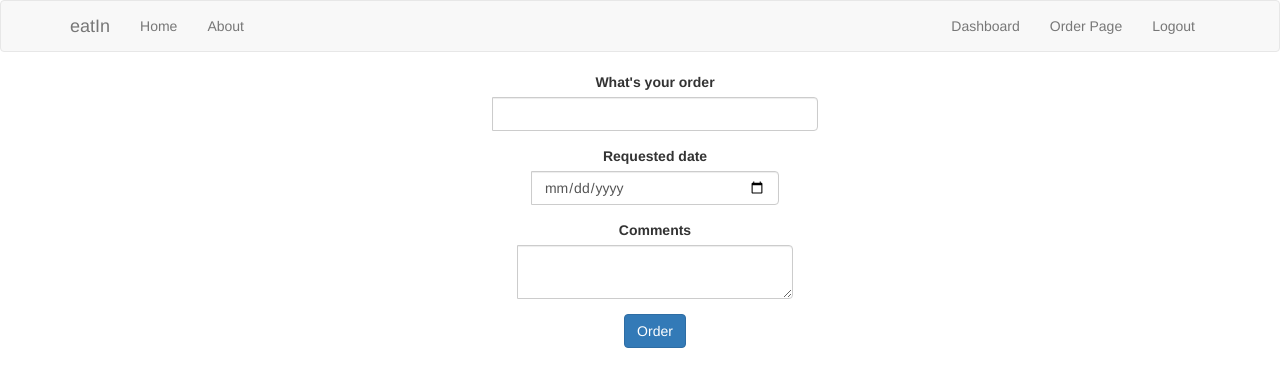
After one commit to oya163/eatIn, a Flask app: page /dashboard_order in a window 1280 px wide. The commit adds this page. Shown: the top 387 px of the page. Run offline with Flask 2, Linux system fonts and the light colour scheme; the visitor is signed in with stand-in values (Sample User, id 1); some libraries are stand-ins or nearby versions.

Commit message:
Changes made for dashboard after login

```diff
--- a/main.py
+++ b/main.py
@@ -4,6 +4,7 @@ from passlib.hash import sha256_crypt
 from flaskext.mysql import MySQL
 from pymysql.cursors import DictCursor
 from wtforms import Form, StringField, TextAreaField, PasswordField, validators
+from wtforms.fields.html5 import DateField
 
 app = Flask(__name__)
 mysql = MySQL(cursorclass=DictCursor)
@@ -188,6 +189,24 @@ def orderpage():
     return render_template('orderpage.html', form=form)
 
 
+# Sign Up Form Class
+class DashboardOrderForm(Form):
+    order_name = StringField('What\'s your order', [validators.Length(min=1, max=50)])
+    requested_date = DateField('Requested date', format='%m/%d/%Y')
+    comments = TextAreaField('Comments', [validators.Length(min=0)])
+
+
+@app.route('/dashboard_order', methods=['GET', 'POST'])
+@is_logged_in
+def dashboard_order():
+    form = DashboardOrderForm(request.form)
+    if request.method == 'POST' and form.validate():
+        order_name = form.order_name.data
+        requested_date = form.requested_date.data
+        comments = form.comments.data
+        return render_template('dashboard_order.html')
+    return render_template('dashboard_order.html', form=form)
+
 @app.route('/cheflist', methods=['GET', 'POST'])
 def cheflist():
     return render_template('cheflist.html')
--- a/static/style.css
+++ b/static/style.css
@@ -21,6 +21,13 @@ html, body {
     height: 100%;
 }
 
+.orderpage-bg {
+    background-image: url('/static/img/orderbackground.jpg');
+    background-repeat: no-repeat;
+    background-position: center;
+    background-size:100%;
+}
+
 .vcenter {
     display: inline-block;
     vertical-align: middle;
--- a/templates/dashboard.html
+++ b/templates/dashboard.html
@@ -1,5 +1,7 @@
 {% extends 'layout.html' %}
 
 {% block body %}
-<h1>Dashboard <small>Welcome {{ session.username }}</small></h1>
+    <h1>Dashboard <small>Welcome {{ session.username }}</small></h1>
+    <a class="btn btn-success" href="/add_article">Order Food</a>
+    <hr>
 {% endblock %}
--- /dev/null
+++ b/templates/dashboard_order.html
@@ -0,0 +1,26 @@
+{% extends 'layout.html' %}
+
+{% block body %}
+    {% from "includes/_formhelpers.html" import render_field %}
+
+    <div class = "container" align="center">
+        <form method="post" action="">
+            <div class="form-group">
+                <div class="input-group" aria-describedby="basic-addon3">
+                    {{ render_field(form.order_name, class_="form-control") }}
+                </div>
+            </div>
+            <div class="form-group">
+                <div class="input-group" aria-describedby="basic-addon3">
+                    {{ render_field(form.requested_date, class_="form-control datepicker") }}
+                </div>
+            </div>
+            <div class="form-group">
+                <div class="input-group" aria-describedby="basic-addon3">
+                    {{ render_field(form.comments, class_="form-control") }}
+                </div>
+            </div>
+            <p><input type="submit" class="btn btn-primary" value="Order"> </p>
+        </form>
+    </div>
+{% endblock %}
--- a/templates/includes/_formhelpers.html
+++ b/templates/includes/_formhelpers.html
@@ -1,6 +1,7 @@
 {% macro render_field(field) %}
     {{ field.label }}
     {{ field(**kwargs)|safe }}
+{#    <link href="{{ admin_static.url(filename='vendor/bootstrap-daterangepicker/daterangepicker-bs3.css', v='1.3.22') }}" rel="stylesheet">#}
     {% if field.errors %}
         {% for error in field.errors %}
             <span class="help-inline">{{ error }}</span>
--- a/templates/includes/_navbar.html
+++ b/templates/includes/_navbar.html
@@ -18,6 +18,7 @@
           <ul class="nav navbar-nav navbar-right">
             {% if session.logged_in %}
               <li><a href="/dashboard">Dashboard</a></li>
+              <li><a href="/dashboard_order">Order Page</a></li>
               <li><a href="/logout">Logout</a></li>
             {% else %}
               <li><a href="/signup">Signup</a></li>
--- a/templates/layout.html
+++ b/templates/layout.html
@@ -21,5 +21,13 @@
 <script type="text/javascript">
     CKEDITOR.replace('editor')
 </script>
+<link rel="stylesheet" href="//code.jquery.com/ui/1.11.4/themes/smoothness/jquery-ui.css">
+<script src="//code.jquery.com/jquery-1.10.2.js"></script>
+<script src="//code.jquery.com/ui/1.11.4/jquery-ui.js"></script>
+<script>
+    $(function() {
+        $( ".datepicker" ).datepicker();
+    });
+</script>
 </body>
 </html>
```
Lines whose indentation alone changed are shown as unchanged.
